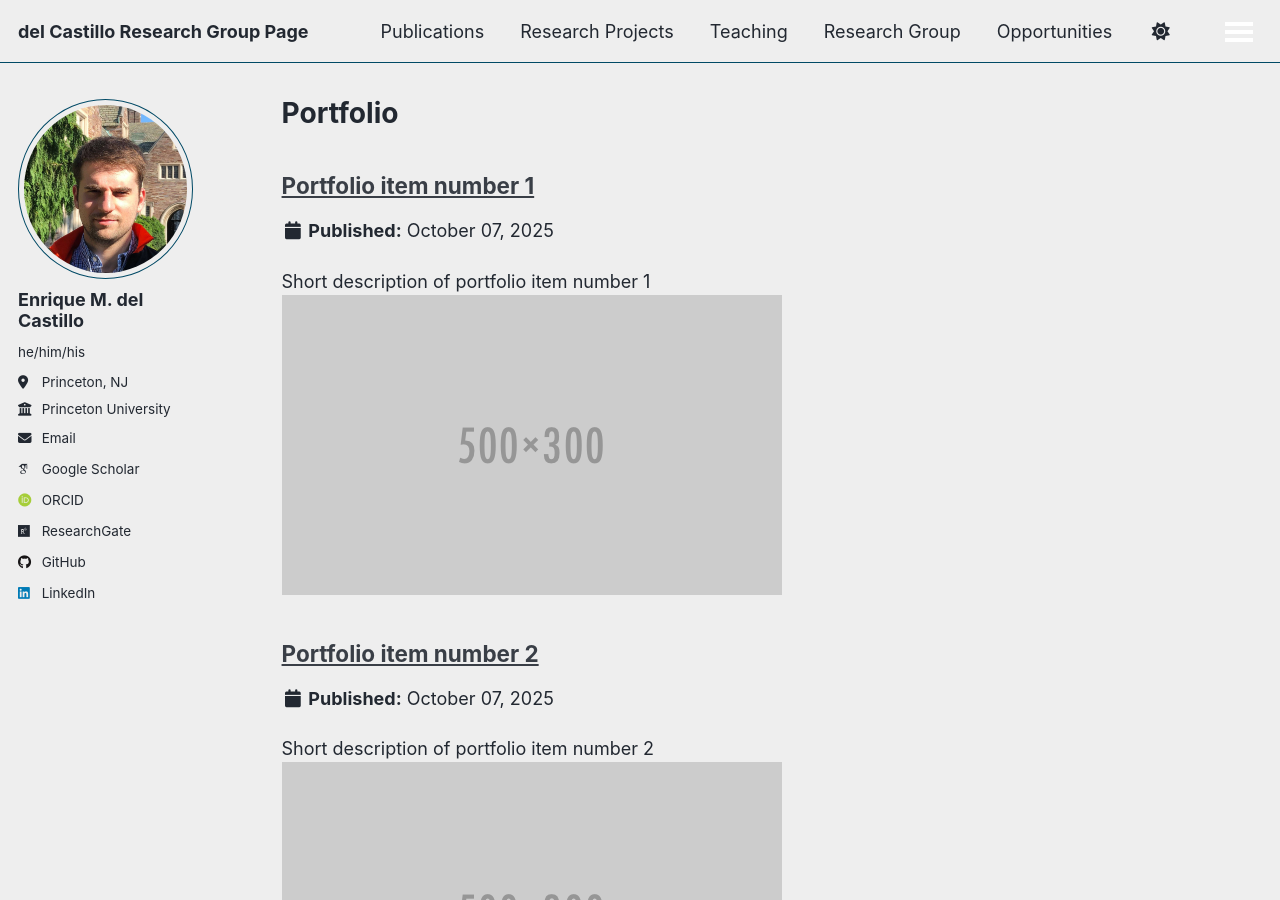
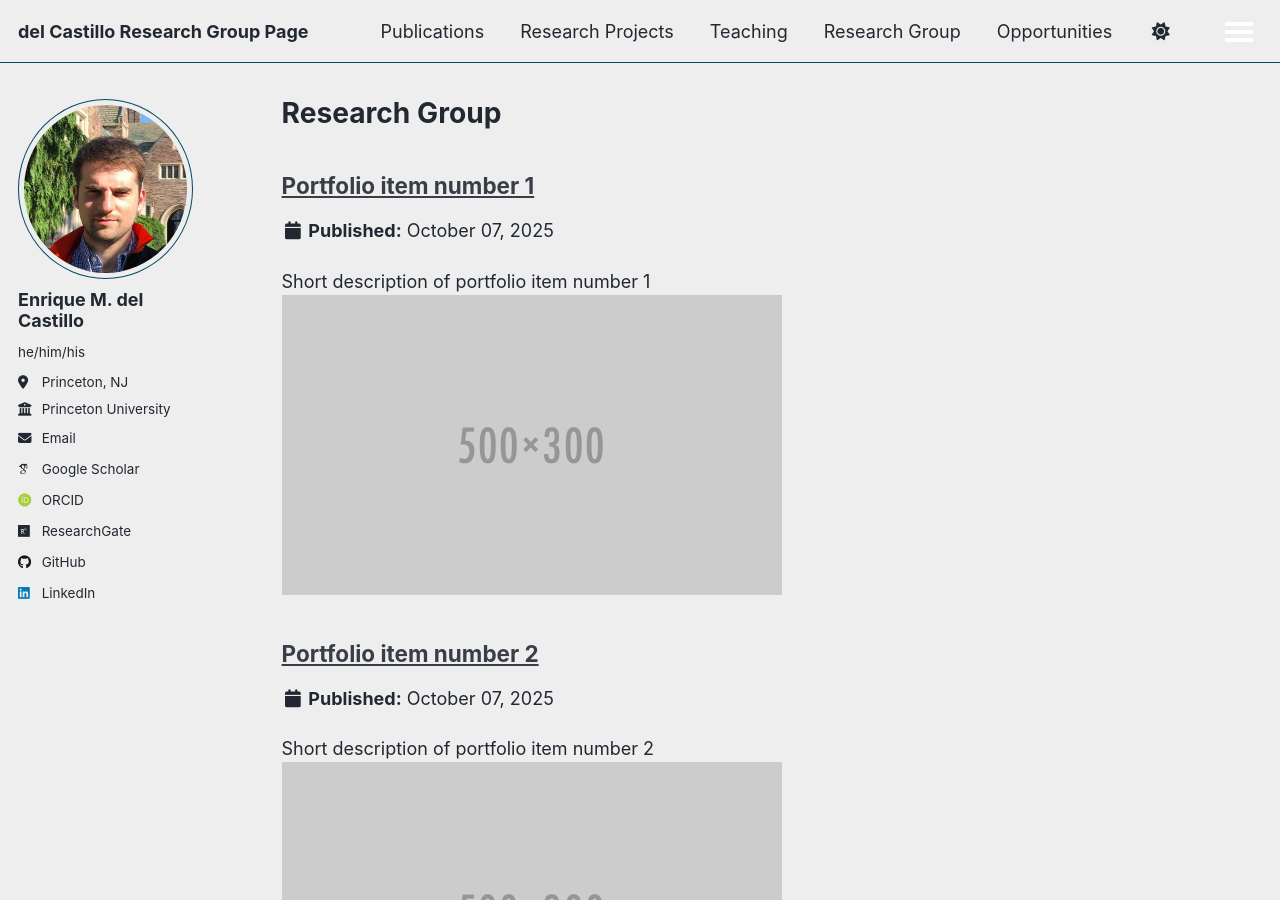
Before and after one commit to emdc19/emdcwebsite, a Jekyll site: the page built from _pages/portfolio.html, in a window 1280 px wide and 900 px high. Built offline with Jekyll 4.4.1, drawn with Linux system fonts in a browser that asks for light colours; some web fonts are replaced; a script that is not in the unit is left out.

Commit message:
Update portfolio.html

```diff
--- a/_pages/portfolio.html
+++ b/_pages/portfolio.html
@@ -1,6 +1,6 @@
 ---
 layout: archive
-title: "Portfolio"
+title: "Research Group"
 permalink: /portfolio/
 author_profile: true
 ---
```
